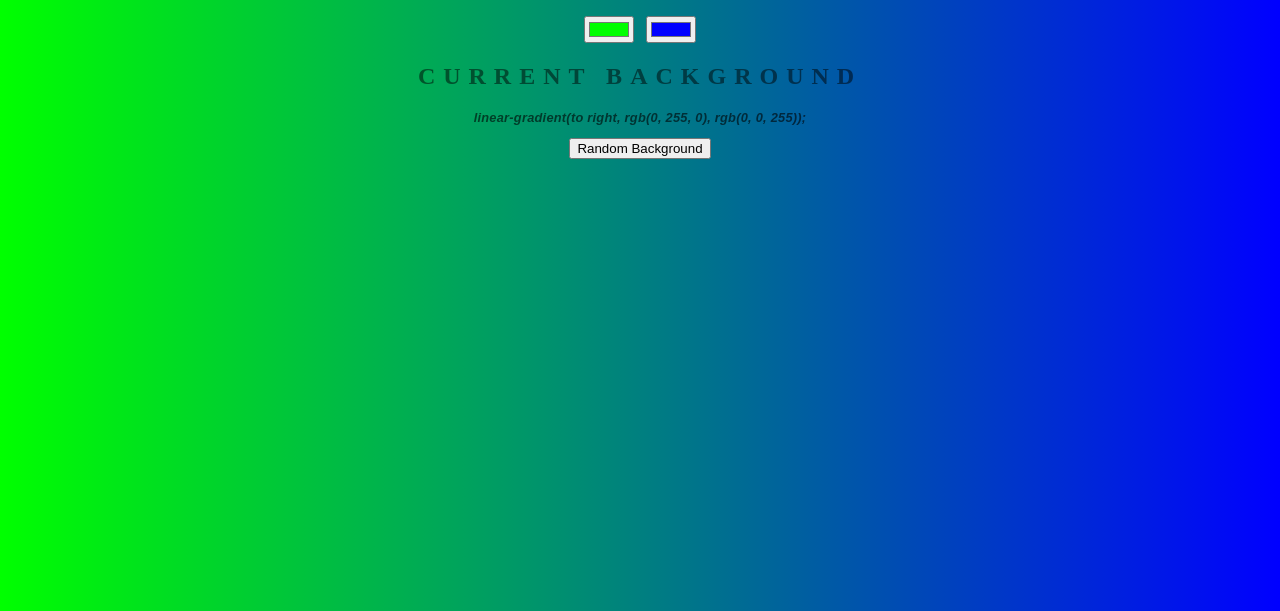
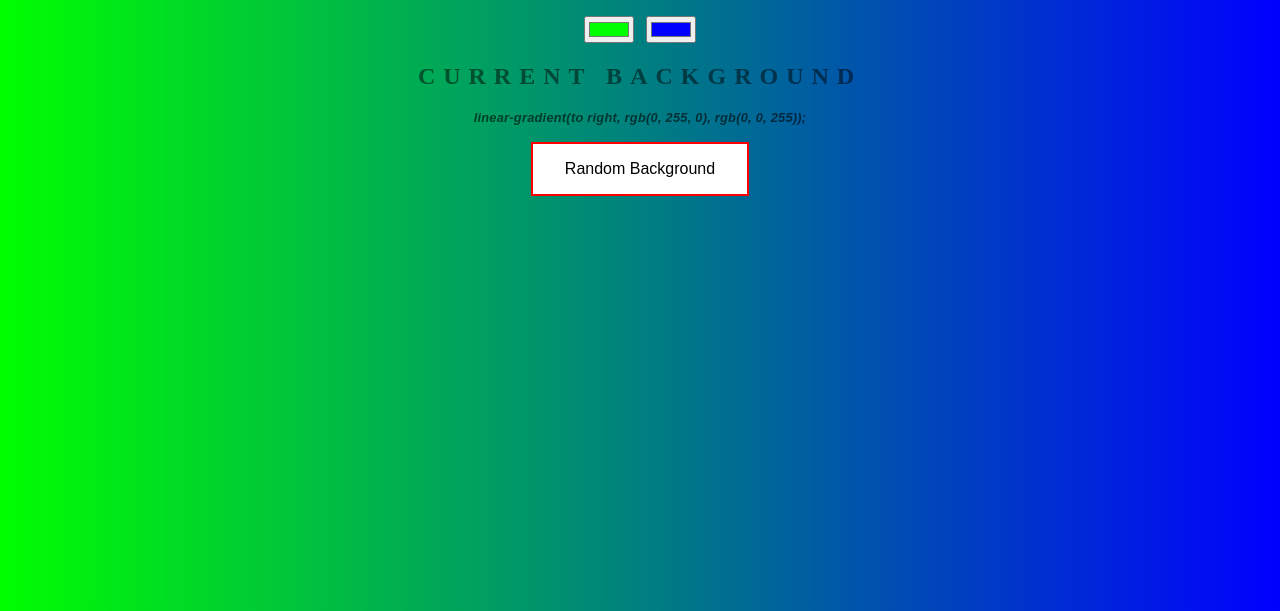
Before and after one commit to tew9/Background-Generator, a plain HTML site: page index.html in a window 1280 px wide. Shown: the part 189-800 px from the top of the page. Drawn offline with Linux system fonts and the light colour scheme.

Commit message:
feat: styling the button

```diff
--- a/style.css
+++ b/style.css
@@ -26,3 +26,18 @@ h3 {
     letter-spacing: 0.02em;
 
 }
+
+.button1 {
+	 background-color: white;/*#4CAF50; /* Green */
+	  border: 2px solid red;
+	  color: black;
+	  padding: 16px 32px;
+	  text-align: center;
+	  text-decoration: none;
+	  display: inline-block;
+	  font-size: 16px;
+	  margin: 4px 2px;
+	  -webkit-transition-duration: 0.4s; /* Safari */
+	  transition-duration: 0.4s;
+	  cursor: pointer;
+}
```
